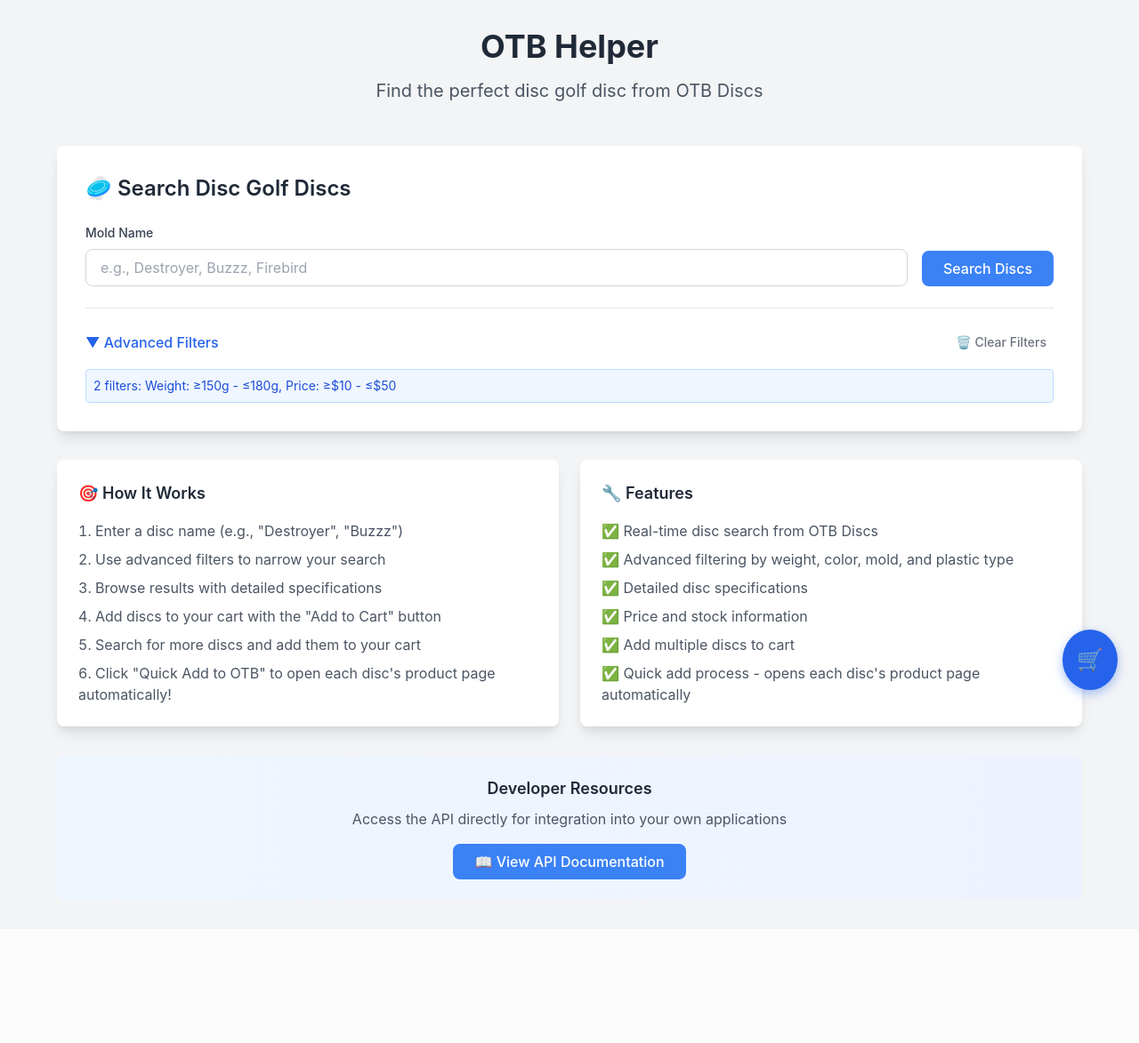
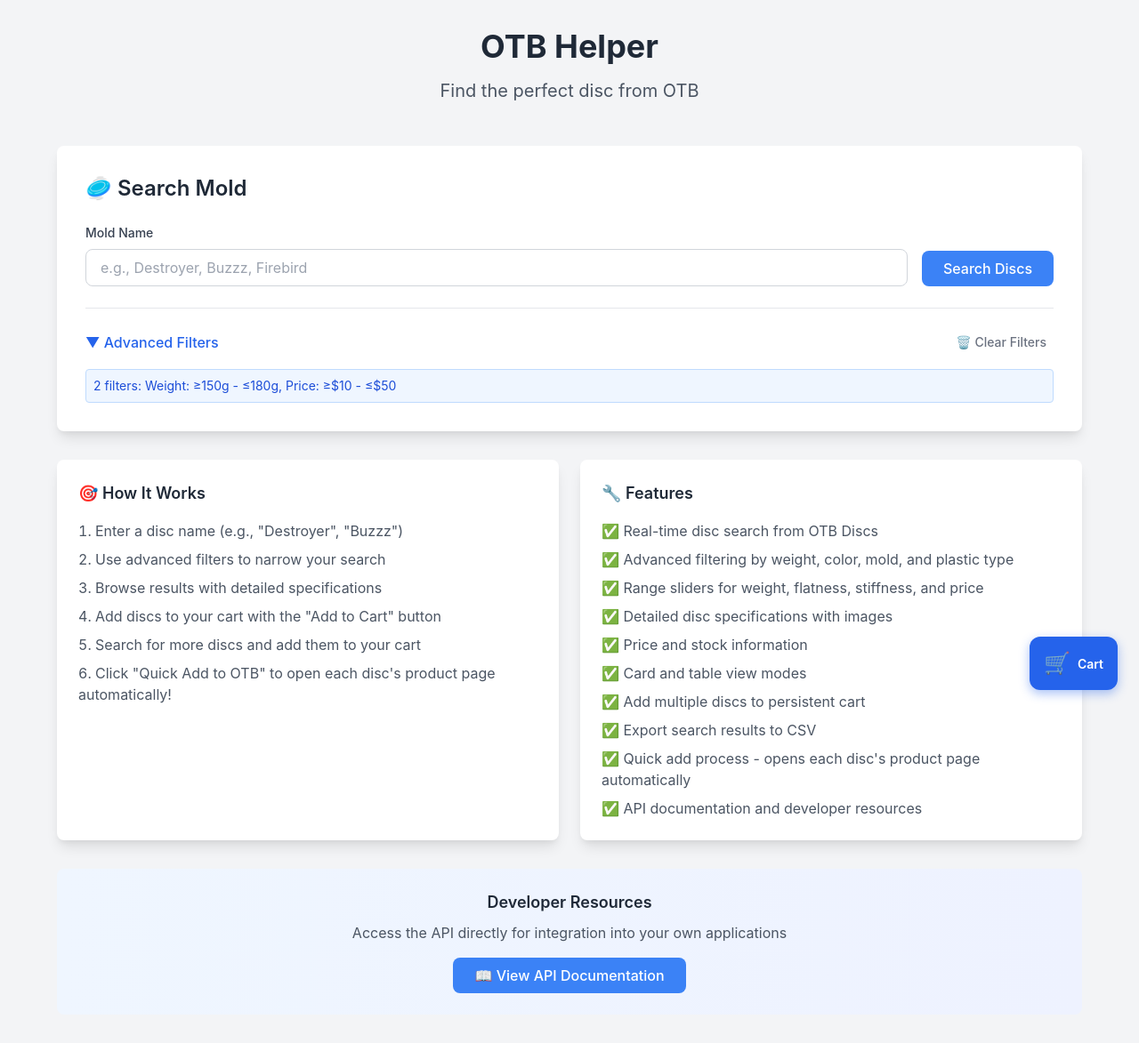
Before and after one commit to elkfinch/otb-helper, a FastAPI app: page / in a window 1280 px wide. Shown: the whole page at 89% size. Before the commit the page ends 1013 px from the top, so only its background shows below. Run offline with FastAPI, Linux system fonts and the light colour scheme.

Commit message:
minor bugfixes

```diff
--- a/static/js/main.js
+++ b/static/js/main.js
@@ -55,6 +55,9 @@
     cart = cart.filter(item => item.id !== discId);
     saveCart();
     showNotification('Item removed from cart', 'info');
+
+    // Keep the cart panel open even if it becomes empty
+    // The panel should only close when user explicitly closes it or clicks outside
 }
 
 function clearCart() {
@@ -133,7 +136,7 @@
                         <div class="text-xs text-gray-500">${item.plastic_color || 'N/A'} • ${item.weight ? item.weight + 'g' : 'N/A'}</div>
                         <div class="text-sm font-semibold text-green-600">$${item.price || 'N/A'}</div>
                     </div>
-                    <button onclick="removeFromCart('${item.id}')" class="text-red-500 hover:text-red-700 text-sm">
+                    <button onclick="removeFromCart('${item.id}'); event.stopPropagation();" class="text-red-500 hover:text-red-700 text-sm">
                         ✕
                     </button>
                 </div>
@@ -1775,12 +1778,12 @@
 
         // Add hover effects
         floatingCartBtn.addEventListener('mouseenter', function() {
-            this.style.backgroundColor = '#ff6600';
+            this.style.backgroundColor = '#1d4ed8';
             this.style.transform = 'scale(1.1)';
         });
 
         floatingCartBtn.addEventListener('mouseleave', function() {
-            this.style.backgroundColor = '#ff0000';
+            this.style.backgroundColor = '#2563eb';
             this.style.transform = 'scale(1)';
         });
     } else {
@@ -1793,6 +1796,7 @@
         const floatingCartBtn = document.getElementById('floatingCartBtn');
 
         if (cartPanel && cartPanel.style.right === '0px') {
+            // Don't close if clicking inside the cart panel or on the cart button
             if (!cartPanel.contains(e.target) && !floatingCartBtn.contains(e.target)) {
                 closeCartPanel();
             }
--- a/templates/index.html
+++ b/templates/index.html
@@ -11,13 +11,13 @@
     <div class="container mx-auto px-4 py-8">
         <header class="text-center mb-12">
             <h1 class="text-4xl font-bold text-gray-800 mb-4">OTB Helper</h1>
-            <p class="text-xl text-gray-600">Find the perfect disc golf disc from OTB Discs</p>
+            <p class="text-xl text-gray-600">Find the perfect disc from OTB</p>
         </header>
 
         <main class="max-w-6xl mx-auto">
             <!-- Disc Search Section -->
             <div class="bg-white rounded-lg shadow-lg p-8 mb-8">
-                <h2 class="text-2xl font-semibold text-gray-800 mb-6">🥏 Search Disc Golf Discs</h2>
+                <h2 class="text-2xl font-semibold text-gray-800 mb-6">🥏 Search Mold</h2>
 
                 <form id="searchForm" class="space-y-6">
                     <div class="flex gap-4">
@@ -332,10 +332,14 @@
                     <ul class="space-y-2 text-gray-600">
                         <li>✅ Real-time disc search from OTB Discs</li>
                         <li>✅ Advanced filtering by weight, color, mold, and plastic type</li>
-                        <li>✅ Detailed disc specifications</li>
+                        <li>✅ Range sliders for weight, flatness, stiffness, and price</li>
+                        <li>✅ Detailed disc specifications with images</li>
                         <li>✅ Price and stock information</li>
-                        <li>✅ Add multiple discs to cart</li>
+                        <li>✅ Card and table view modes</li>
+                        <li>✅ Add multiple discs to persistent cart</li>
+                        <li>✅ Export search results to CSV</li>
                         <li>✅ Quick add process - opens each disc's product page automatically</li>
+                        <li>✅ API documentation and developer resources</li>
                     </ul>
                 </div>
             </div>
@@ -354,8 +358,9 @@
     <!-- Floating Cart Button -->
     <div id="floatingCart" style="position: fixed; bottom: 24px; right: 24px; z-index: 9999;">
         <button id="floatingCartBtn"
-                style="background-color: #2563eb; color: white; padding: 16px; border-radius: 50%; border: none; box-shadow: 0 4px 12px rgba(37, 99, 235, 0.4); cursor: pointer; font-size: 20px; transition: all 0.2s ease; position: relative;">
+                style="background-color: #2563eb; color: white; padding: 12px 16px; border-radius: 12px; border: none; box-shadow: 0 4px 12px rgba(37, 99, 235, 0.4); cursor: pointer; font-size: 20px; transition: all 0.2s ease; position: relative; display: flex; align-items: center; gap: 8px;">
             <span style="font-size: 24px;">🛒</span>
+            <span style="font-size: 14px; font-weight: 600;">Cart</span>
             <span id="floatingCartCount" style="background-color: #ef4444; color: white; font-size: 12px; font-weight: bold; padding: 2px 6px; border-radius: 10px; display: none; position: absolute; top: -4px; right: -4px; min-width: 18px; text-align: center;">0</span>
         </button>
 
```
